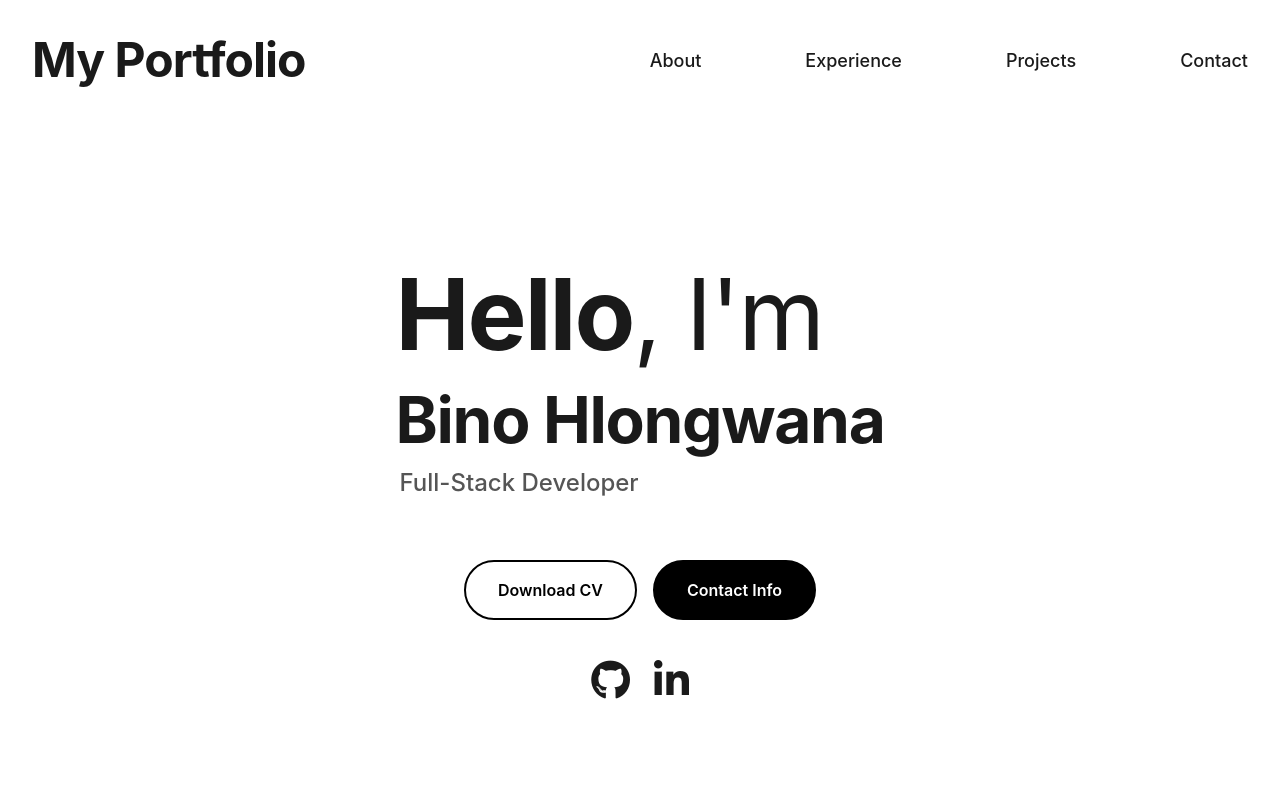
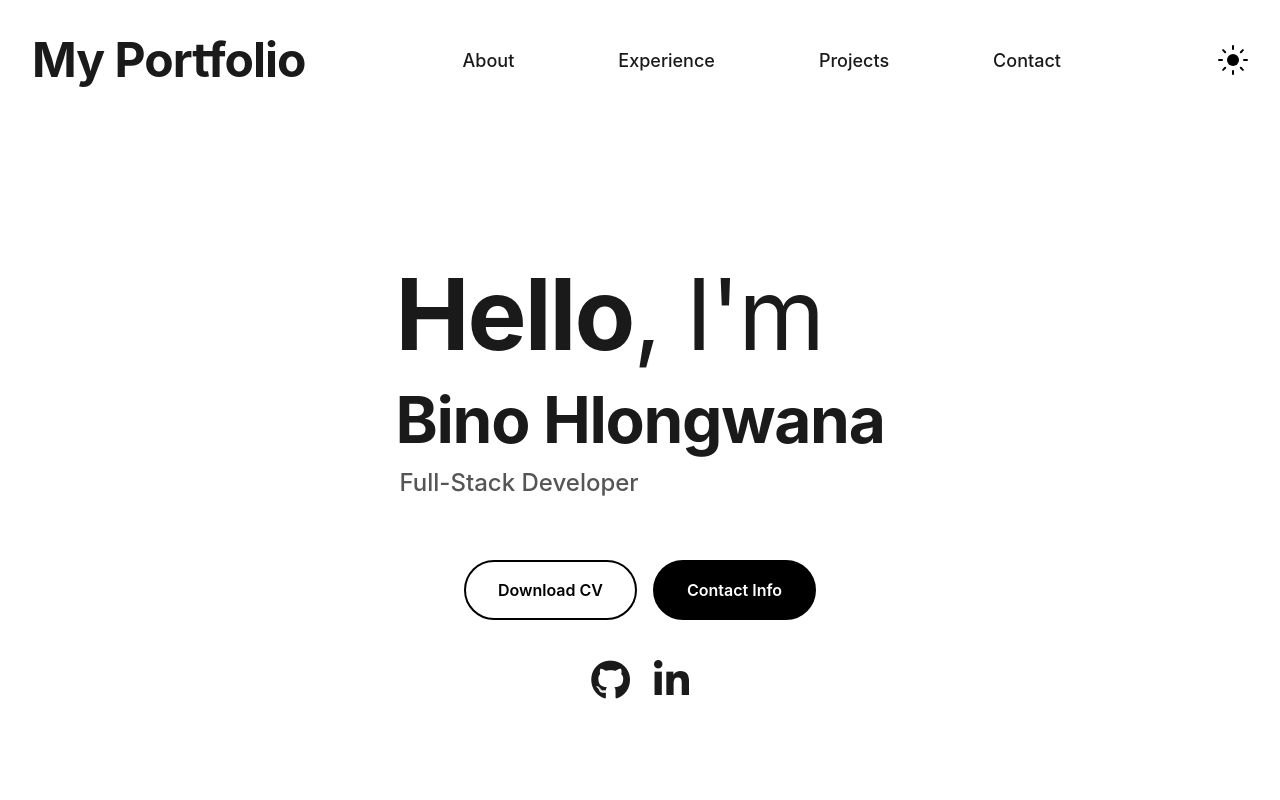
Before and after one commit to Robotbino/PorfolioWebsite, an Angular app: page /home in a window 1280 px wide. Shown: the top 800 px of the page. Built offline with nearby package versions, Linux system fonts and the light colour scheme.

Commit message:
User preference dark mode"

```diff
--- a/src/app/landingpage/landingpage.component.css
+++ b/src/app/landingpage/landingpage.component.css
@@ -5,7 +5,6 @@
   z-index: 100;
   background-color: var(--color-background);
   backdrop-filter: blur(10px);
-  background-color: rgba(255, 255, 255, 0.95);
   transition: box-shadow var(--transition-base);
 }
 
@@ -236,10 +235,8 @@ em{
 
 .about-text {
   max-width: var(--max-width-content);
-  margin-inline: auto;
   font-size: var(--font-size-lg);
   line-height: 1.6;
-  font-weight: var();
   color: var(--color-text-secondary);
   text-align: center;
   margin: var(--space-md) var(--space-6xl); /* Huge horizontal margins like original 10em */
--- a/src/app/landingpage/landingpage.component.html
+++ b/src/app/landingpage/landingpage.component.html
@@ -15,6 +15,31 @@
         <a href="#contact" class="nav-link">Contact</a>
       </li>
     </ul>
+    <button>
+      <svg width="30" height="30">
+  <circle cx="15" cy="15" r="6" fill="currentColor" />
+
+  <line
+    id="ray"
+    stroke="currentColor"
+    stroke-width="2"
+    stroke-linecap="round"
+    x1="15"
+    y1="1"
+    x2="15"
+    y2="4"
+  ></line>
+
+  <use href="#ray" transform="rotate(45 15 15)" />
+  <use href="#ray" transform="rotate(90 15 15)" />
+  <use href="#ray" transform="rotate(135 15 15)" />
+  <use href="#ray" transform="rotate(180 15 15)" />
+  <use href="#ray" transform="rotate(225 15 15)" />
+  <use href="#ray" transform="rotate(270 15 15)" />
+  <use href="#ray" transform="rotate(315 15 15)" />
+</svg>
+
+    </button>
   </nav>
 </header>
 
--- a/src/app/landingpage/landingpage.component.ts
+++ b/src/app/landingpage/landingpage.component.ts
@@ -8,8 +8,16 @@ import { Component } from '@angular/core';
   styleUrl: './landingpage.component.css'
 })
 export class LandingpageComponent {
+  private darkModeMediaQuery = window.matchMedia("(prefers-color-scheme: dark)");
+  private darkMode = this.darkModeMediaQuery.matches;
 
-
-
-
+  constructor() {
+    this.darkModeMediaQuery.addEventListener("change", (e) => {
+      if (e.matches) {
+        this.darkMode = true;
+      } else {
+        this.darkMode = false;
+      }
+    });
+  }
 }
--- a/src/styles.css
+++ b/src/styles.css
@@ -28,19 +28,23 @@
   --line-height-relaxed: 1.7;
 
   /* Colors */
-  --color-text-primary: #1a1a1a;
   --color-text-secondary: #555555;
   --color-text-tertiary: #666666;
   --color-text-muted: #999999;
-  --color-background: #ffffff;
+
   --color-border: #e0e0e0;
   --color-border-dark: #d0d0d0;
-  --color-accent: #000000;
+
   --color-accent-hover: #333333;
   --color-linkedin: #0A66C2;
   --color-card-bg: #ffffff;
   --color-tag-bg: #f5f5f5;
   --color-tag-hover: #e8e8e8;
+
+  /*These influence the light and dark mfethu */
+   --color-background: #ffffff;
+   --color-text-primary: #1a1a1a;
+   --color-accent: #000000;
 
   /* Spacing Scale */
   --space-xs: 0.25rem;    /* 4px */
@@ -77,6 +81,11 @@
   --max-width-text: 65ch;
   --section-spacing: var(--space-5xl);
   --content-margin-top: 5em;
+
+  --color-light-background: #121212;
+   --color-light-primary: #e0e0e0;
+   --color-light-accent: #adadad;
+   --color-light-card-bg: #1e1e1e;
 }
 
 /* ============================================
@@ -87,6 +96,12 @@
 *::before,
 *::after {
   box-sizing: border-box;
+}
+.darkmode{
+   --color-light-background: #121212;
+   --color-light-primary: #e0e0e0;
+   --color-light-accent: #adadad;
+   --color-light-card-bg: #1e1e1e;
 }
 
 html {
@@ -282,3 +297,37 @@ textarea:not([rows]) {
     --section-spacing: var(--space-3xl);
   }
 }
+
+@media (prefers-color-scheme: dark)
+{
+  body{
+    background-color: var(--color-light-background);
+    color: white;
+  }
+
+  .navigation-content{
+    background-color: var(--color-light-background);
+  }
+  .btn-secondary {
+    border:2px solid white;
+  }
+
+
+  .logo{
+    color: var(--color-light-primary);
+  }
+  .footer {
+    border-top-color: #333333;
+    color: var(--color-text-secondary);
+  }
+
+  article.card.fade-in{
+    background-color: var(--color-light-card-bg);
+    color: var(--color-light-primary);
+  }
+
+  .card-title{
+    color: var(--color-light-primary)
+  }
+
+}
```
